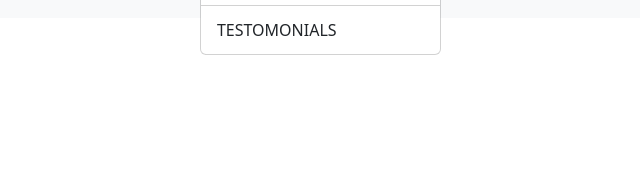
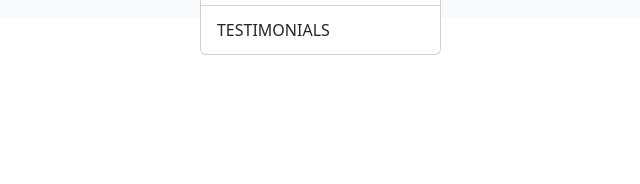
Before and after one commit to Gabriel-Dakinah-Vincent/Orange-Digital-Center, a plain HTML site: page index.html in a window 1280 px wide. Both pictures are taken after a click on the button "Departments". Shown: the part 301-485 px from the top of the page, 558-1198 px from the left. Drawn offline with nearby package versions, Linux system fonts and the light colour scheme.

Commit message:
Update index.html

```diff
--- a/index.html
+++ b/index.html
@@ -68,7 +68,7 @@
                                 <li>
                                     <hr class="dropdown-divider">
                                 </li>
-                                <li><a class="dropdown-item" href="testimonials.html">TESTOMONIALS</a></li>
+                                <li><a class="dropdown-item" href="testimonials.html">TESTIMONIALS</a></li>
                             </ul>
                         </li>
 
```
